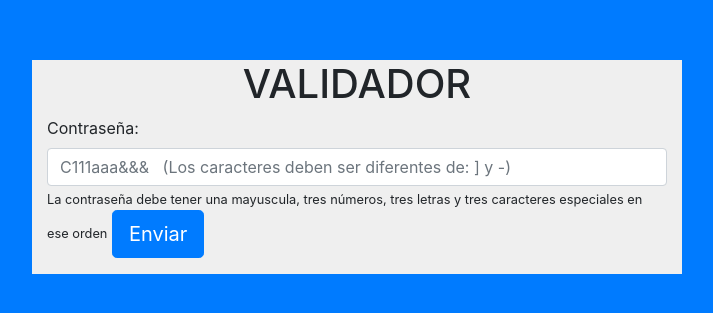
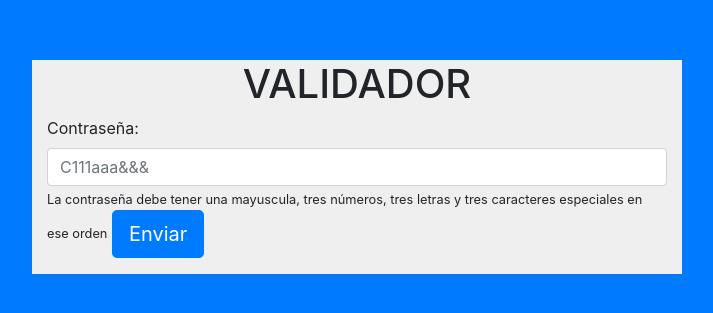
Before and after one commit to andreorg/Validador, a plain HTML site: page index.html in a window 1280 px wide. Shown: the part 145-458 px from the top of the page, without its empty margins (283-996 px from the left). Drawn offline with nearby package versions, Linux system fonts and the light colour scheme.

Commit message:
Add files via upload

```diff
--- a/index.html
+++ b/index.html
@@ -14,7 +14,7 @@
                 <h1 class="titulo">VALIDADOR</h1>
                 <div class="form-group">
                     <label for="contraseña">Contraseña:</label>
-                    <input type="text" class="form-control" id="pass" placeholder="C111aaa&&&   (Los caracteres deben ser diferentes de: ] y -)">
+                    <input type="text" class="form-control" id="pass" placeholder="C111aaa&&&">
                     <small>La contraseña debe tener una mayuscula, tres números, tres letras y tres caracteres especiales en ese orden</small>
                     <button onclick="validation(document.getElementById('pass').value,document.getElementById('pass').value.length)" type="button"  data-toggle="modal" data-target="#respuesta" class="btn btn-primary btn-lg">Enviar</button>
                 </div>
```
